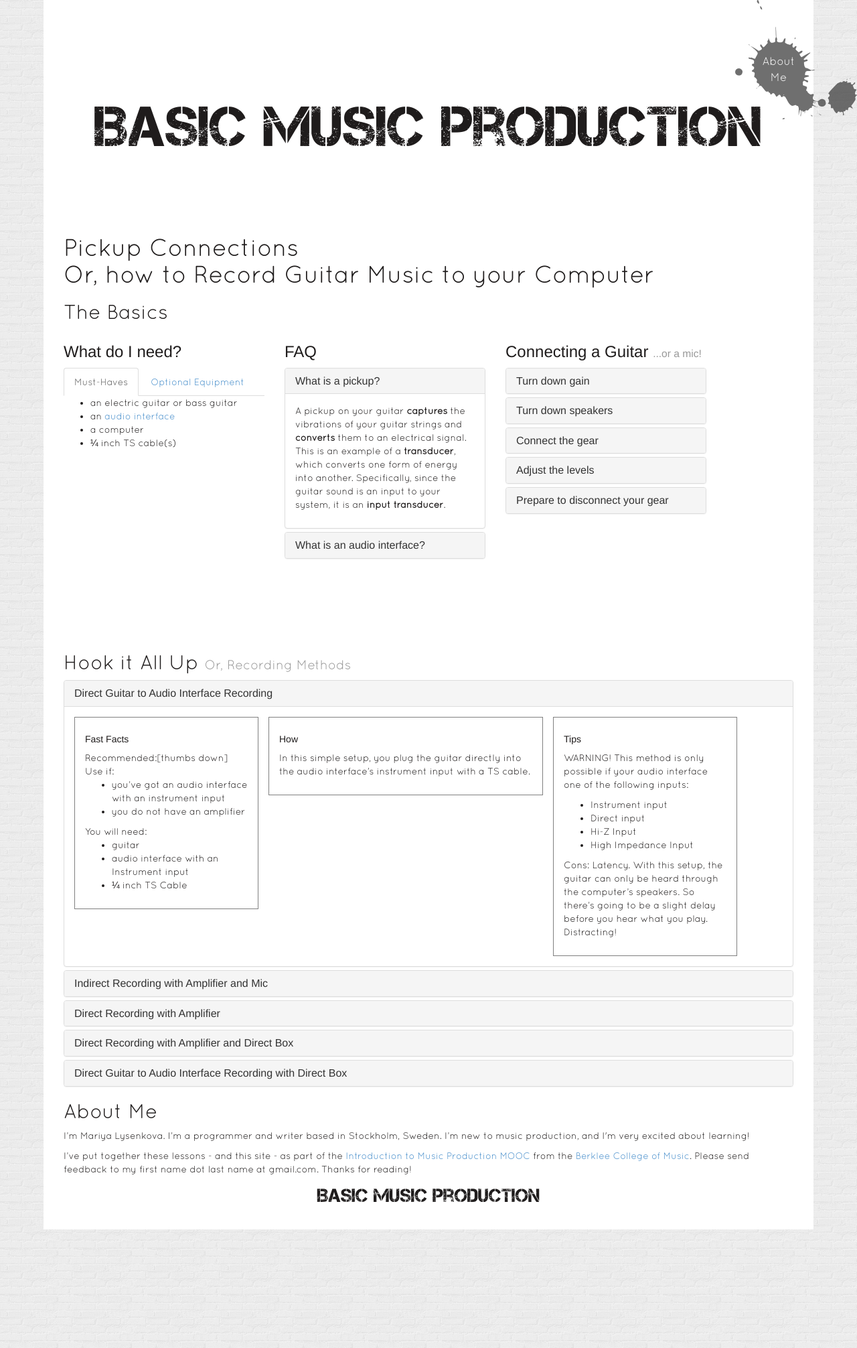
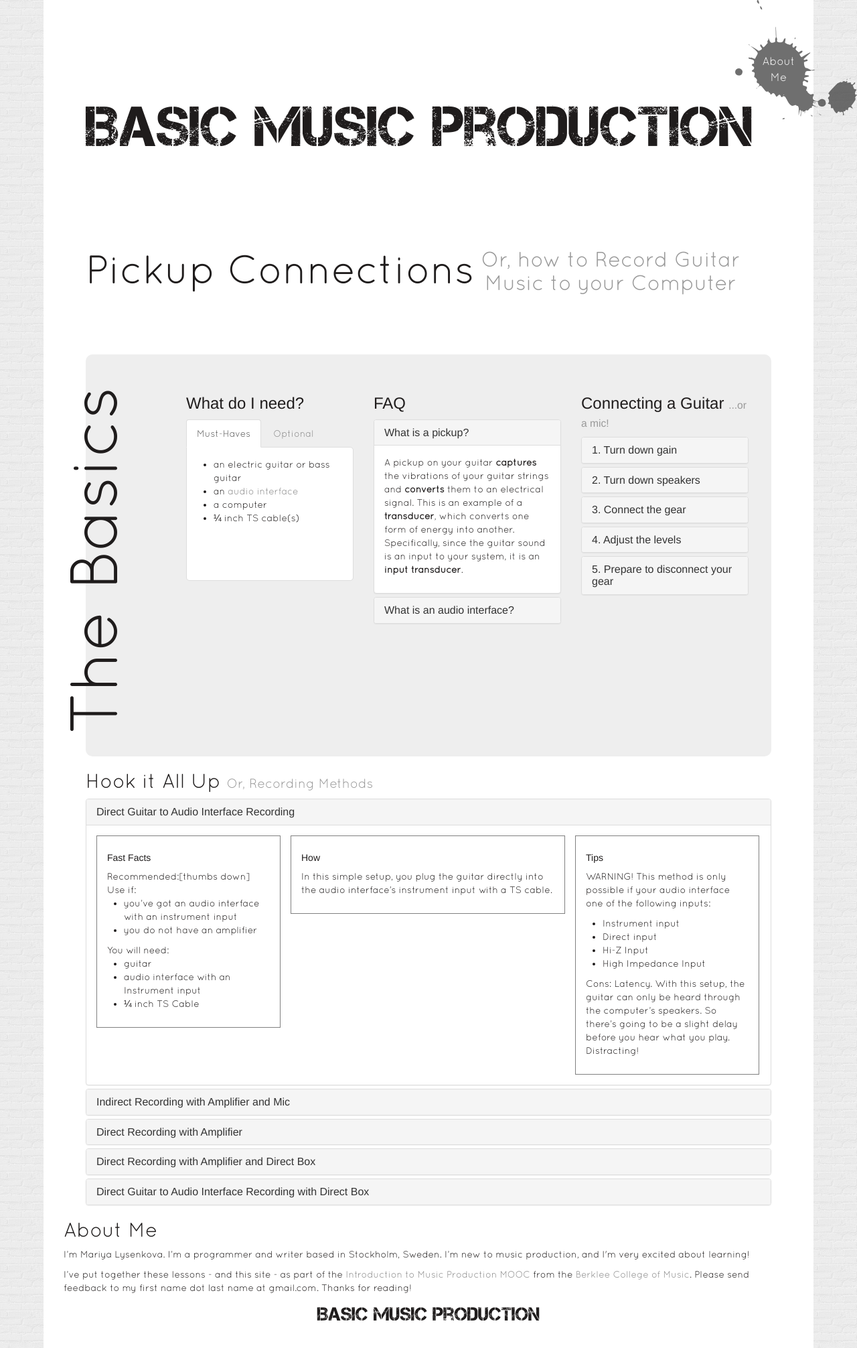
Before and after one commit to mariya/musicproduction, a Jekyll site: the page built from _posts/2014-02-05-pickup-connections.markdown, in a window 1280 px wide. Shown: the whole page at 67% size. Built offline with Jekyll 4.4.1, drawn with Linux system fonts in a browser that asks for light colours; Markdown is read by kramdown in place of the engine named in the settings; before the commit the page ends 1835 px from its top, so only the background shows below that.

Commit message:
Style basics box

```diff
--- a/_posts/2014-02-05-pickup-connections.markdown
+++ b/_posts/2014-02-05-pickup-connections.markdown
@@ -7,150 +7,155 @@ categories: tutorials
 
 <section>
   <article>
-    <h1>Pickup Connections<br/>Or, how to Record Guitar Music to your Computer</h1>
+    <h1>Pickup Connections</h1>
+    <h2 class="subtitle">Or, how to Record Guitar<br/>Music to your Computer</h2>
+    <div class="clear"></div>
     <section id="basics">
       <h2>The Basics</h2>
-      <section id="equipment">
-        <h3>What do I need?</h3>
-        <nav>
-          <ul class="nav nav-tabs">
-            <li class="active"><a href="#equipment-required" data-toggle="tab">Must-Haves</a></li>
-            <li><a href="#equipment-optional" data-toggle="tab">Optional Equipment</a></li>
-          </ul>
-        </nav>
-        <div class="tab-content">
-          <div class="tab-pane fade in active" id="equipment-required">
-            <ul>
-              <li>an electric guitar or bass guitar</li>
-              <li>an <a href="http://www.google.com/url?q=http%3A%2F%2Fwww.junodownload.com%2Fplus%2Fbest-audio-interfaces-for-home-studios%2F&sa=D&sntz=1&usg=AFQjCNHhkLSBsNCmjPb_IiFb9NRVe7syeA">audio interface</a></li>
-              <li>a computer</li>
-              <li>¼ inch TS cable(s)</li>
+      <div class="content">
+        <section id="equipment">
+          <h3>What do I need?</h3>
+          <nav>
+            <ul class="nav nav-tabs">
+              <li class="active"><a href="#equipment-required" data-toggle="tab">Must-Haves</a></li>
+              <li><a href="#equipment-optional" data-toggle="tab">Optional</a></li>
             </ul>
+          </nav>
+          <div class="tab-content">
+            <div class="tab-pane fade in active" id="equipment-required">
+              <ul>
+                <li>an electric guitar or bass guitar</li>
+                <li>an <a href="http://www.google.com/url?q=http%3A%2F%2Fwww.junodownload.com%2Fplus%2Fbest-audio-interfaces-for-home-studios%2F&sa=D&sntz=1&usg=AFQjCNHhkLSBsNCmjPb_IiFb9NRVe7syeA">audio interface</a></li>
+                <li>a computer</li>
+                <li>¼ inch TS cable(s)</li>
+              </ul>
+            </div>
+            <div class="tab-pane fade" id="equipment-optional">
+              <ul>
+                <li>an amplifier</li>
+                <li>a microphone</li>
+                <li>XLR cable(s)</li>
+                <li>DI Box (Direct Box)</li>
+                <li>a DAW (digital audio workstation)</li>
+              </ul>
+            </div>
           </div>
-          <div class="tab-pane fade" id="equipment-optional">
-            <ul>
-              <li>an amplifier</li>
-              <li>a microphone</li>
-              <li>XLR cable(s)</li>
-              <li>DI Box (Direct Box)</li>
-              <li>a DAW (digital audio workstation)</li>
-            </ul>
-          </div>
-        </div>
-      </section>
-      <section>
-        <h3>FAQ</h3>
-        <div class="panel-group" id="faq">
-          <div class="panel panel-default">
-            <div class="panel-heading">
-              <h4 class="panel-title">
-                <a data-toggle="collapse" data-parent="#faq" href="#faq-pickup">
-                  What is a pickup?
-                </a>
-              </h4>
+        </section>
+        <section id="faq">
+          <h3>FAQ</h3>
+          <div class="panel-group" id="faq">
+            <div class="panel panel-default">
+              <div class="panel-heading">
+                <h4 class="panel-title">
+                  <a data-toggle="collapse" data-parent="#faq" href="#faq-pickup">
+                    What is a pickup?
+                  </a>
+                </h4>
+              </div>
+              <div id="faq-pickup" class="panel-collapse collapse in">
+                <div class="panel-body">
+                  <p>A pickup on your guitar <strong>captures</strong> the vibrations of your guitar strings and <strong>converts</strong> them to an electrical signal. This is an example of a <strong>transducer</strong>, which converts one form of energy into another. Specifically, since the guitar sound is an input to your system, it is an <strong>input transducer</strong>.</p>
+                </div>
+              </div>
             </div>
-            <div id="faq-pickup" class="panel-collapse collapse in">
-              <div class="panel-body">
-                <p>A pickup on your guitar <strong>captures</strong> the vibrations of your guitar strings and <strong>converts</strong> them to an electrical signal. This is an example of a <strong>transducer</strong>, which converts one form of energy into another. Specifically, since the guitar sound is an input to your system, it is an <strong>input transducer</strong>.</p>
+            <div class="panel panel-default">
+              <div class="panel-heading">
+                <h4 class="panel-title">
+                  <a data-toggle="collapse" data-parent="#faq" href="#faq-audio-interface">
+                    What is an audio interface?
+                  </a>
+                </h4>
+              </div>
+              <div id="faq-audio-interface" class="panel-collapse collapse">
+                <div class="panel-body">
+                  <p>Computers don’t understand electrical signals. An audio interface <strong>translates</strong> them into <strong>binary signals</strong> that the computer understands.</p>
+                  <p>Before recording guitar, you should be familiar with your <strong>audio interface</strong>, its <strong>gain settings</strong> and how to set <strong>levels</strong>.</p>
+                </div>
               </div>
             </div>
           </div>
-          <div class="panel panel-default">
-            <div class="panel-heading">
-              <h4 class="panel-title">
-                <a data-toggle="collapse" data-parent="#faq" href="#faq-audio-interface">
-                  What is an audio interface?
-                </a>
-              </h4>
+        </section>
+        <section id="connection">
+          <h3>
+            Connecting a Guitar
+            <small class="">...or a mic!</small>
+          </h3>
+          <div class="panel-group" id="connection">
+            <div class="panel panel-default">
+              <div class="panel-heading">
+                <h4 class="panel-title">
+                  <a data-toggle="collapse" data-parent="#connection" href="#connection-gain">
+                    1. Turn down gain
+                  </a>
+                </h4>
+              </div>
+              <div id="connection-gain" class="panel-collapse collapse ">
+                <div class="panel-body">
+                  <p>Turn the input gain/trim knob(s) all the way down on the audio interface and amplifier.</p>
+                </div>
+              </div>
             </div>
-            <div id="faq-audio-interface" class="panel-collapse collapse">
-              <div class="panel-body">
-                <p>Computers don’t understand electrical signals. An audio interface <strong>translates</strong> them into <strong>binary signals</strong> that the computer understands.</p>
-                <p>Before recording guitar, you should be familiar with your <strong>audio interface</strong>, its <strong>gain settings</strong> and how to set <strong>levels</strong>.</p>
+            <div class="panel panel-default">
+              <div class="panel-heading">
+                <h4 class="panel-title">
+                  <a data-toggle="collapse" data-parent="#connection" href="#connection-speakers">
+                    2. Turn down speakers
+                  </a>
+                </h4>
+              </div>
+              <div id="connection-speakers" class="panel-collapse collapse">
+                <div class="panel-body">
+                  <p>You’ve only got two ears, so avoid unpleasant surprise sounds!</p>
+                </div>
+              </div>
+            </div>
+            <div class="panel panel-default">
+              <div class="panel-heading">
+                <h4 class="panel-title">
+                  <a data-toggle="collapse" data-parent="#connection" href="#connection-gear">
+                    3. Connect the gear
+                  </a>
+                </h4>
+              </div>
+              <div id="connection-gear" class="panel-collapse collapse">
+                <div class="panel-body">
+                  <p>Plug in your guitar and/or microphone.</p>
+                </div>
+              </div>
+            </div>
+            <div class="panel panel-default">
+              <div class="panel-heading">
+                <h4 class="panel-title">
+                  <a data-toggle="collapse" data-parent="#connection" href="#connection-levels">
+                    4. Adjust the levels
+                  </a>
+                </h4>
+              </div>
+              <div id="connection-levels" class="panel-collapse collapse">
+                <div class="panel-body">
+                  <p>Play a sample and adjust the levels.</p>
+                  <p class="warning">Guitars with <strong>passive pickups</strong> tend to have a low level, so the input gain may need to be higher than for a microphone. If the guitar has <strong>active pickups</strong>, however, then its level may be high.</p>
+                </div>
+              </div>
+            </div>
+            <div class="panel panel-default">
+              <div class="panel-heading">
+                <h4 class="panel-title">
+                  <a data-toggle="collapse" data-parent="#connection" href="#connection-disconnect">
+                    5. Prepare to disconnect your gear
+                  </a>
+                </h4>
+              </div>
+              <div id="connection-disconnect" class="panel-collapse collapse">
+                <div class="panel-body">
+                  <p>Also turn off the gain and speakers before disconnecting gear.</p>
+                </div>
               </div>
             </div>
           </div>
-        </div>
-      </section>
-      <section>
-        <h3>
-          Connecting a Guitar
-          <small>...or a mic!</small>
-        </h3>
-        <div class="panel-group" id="connection">
-          <div class="panel panel-default">
-            <div class="panel-heading">
-              <h4 class="panel-title">
-                <a data-toggle="collapse" data-parent="#connection" href="#connection-gain">
-                  Turn down gain
-                </a>
-              </h4>
-            </div>
-            <div id="connection-gain" class="panel-collapse collapse ">
-              <div class="panel-body">
-                <p>Turn the input gain/trim knob(s) all the way down on the audio interface and amplifier.</p>
-              </div>
-            </div>
-          </div>
-          <div class="panel panel-default">
-            <div class="panel-heading">
-              <h4 class="panel-title">
-                <a data-toggle="collapse" data-parent="#connection" href="#connection-speakers">
-                  Turn down speakers
-                </a>
-              </h4>
-            </div>
-            <div id="connection-speakers" class="panel-collapse collapse">
-              <div class="panel-body">
-                <p>You’ve only got two ears, so avoid unpleasant surprise sounds!</p>
-              </div>
-            </div>
-          </div>
-          <div class="panel panel-default">
-            <div class="panel-heading">
-              <h4 class="panel-title">
-                <a data-toggle="collapse" data-parent="#connection" href="#connection-gear">
-                  Connect the gear
-                </a>
-              </h4>
-            </div>
-            <div id="connection-gear" class="panel-collapse collapse">
-              <div class="panel-body">
-                <p>Plug in your guitar and/or microphone.</p>
-              </div>
-            </div>
-          </div>
-          <div class="panel panel-default">
-            <div class="panel-heading">
-              <h4 class="panel-title">
-                <a data-toggle="collapse" data-parent="#connection" href="#connection-levels">
-                  Adjust the levels
-                </a>
-              </h4>
-            </div>
-            <div id="connection-levels" class="panel-collapse collapse">
-              <div class="panel-body">
-                <p>Play a sample and adjust the levels.</p>
-                <p class="warning">Guitars with <strong>passive pickups</strong> tend to have a low level, so the input gain may need to be higher than for a microphone. If the guitar has <strong>active pickups</strong>, however, then its level may be high.</p>
-              </div>
-            </div>
-          </div>
-          <div class="panel panel-default">
-            <div class="panel-heading">
-              <h4 class="panel-title">
-                <a data-toggle="collapse" data-parent="#connection" href="#connection-disconnect">
-                  Prepare to disconnect your gear
-                </a>
-              </h4>
-            </div>
-            <div id="connection-disconnect" class="panel-collapse collapse">
-              <div class="panel-body">
-                <p>Also turn off the gain and speakers before disconnecting gear.</p>
-              </div>
-            </div>
-          </div>
-        </div>
-      </section>
+        </section>
+      </div>
+      <div class="clear"></div>
     </section>
     <section id="methods">
       <h2>
--- a/css/mpb.css
+++ b/css/mpb.css
@@ -10,6 +10,42 @@ body {
   margin: auto;
   width: 1150px;
   padding: 30px;
+}
+
+body a, body a:hover {
+  color: #888;
+  text-decoration: none;
+}
+
+body a:hover {
+  color: #bbb;
+  text-decoration: none;
+}
+
+ul {
+  padding-left: 25px;
+}
+
+.clear {
+  clear: both;
+}
+
+.nav-tabs {
+  border-bottom: none;
+}
+
+.tab-content {
+  background-color: white;
+  border: 1px solid #ddd;
+  -webkit-border-radius: 0px 5px 5px 5px;
+  border-radius: 0px 5px 5px 5px;
+  padding: 15px;
+  min-height: 200px;
+}
+
+article {
+  width: 1024px;
+  margin: auto;
 }
 
 .logo {
@@ -26,6 +62,8 @@ body {
 header .logo {
   font-size: 6em;
   margin: 100px auto;
+  max-width: 1024px;
+  text-align: left;
 }
 
 header .about {
@@ -57,12 +95,7 @@ h1, h2 {
   font-family: 'quicksandregular', Arial, sans-serif;
 }
 
-#basics section {
-  float: left;
-  height: 480px;
-  margin-right: 30px;
-  width: 300px;
-}
+
 
 #methods {
   clear: both;
@@ -83,3 +116,58 @@ h1, h2 {
 #methods .tips {
   margin-right: 0;
 }
+
+h1 {
+  font-size: 4.25em;
+  float: left;
+}
+
+h2.subtitle {
+  font-size: 2.25em;
+  float: left;
+  margin-left: 10px;
+  text-align: center;
+  color: #999;
+}
+
+#basics {
+  background-color: #eee;
+  clear: both;
+  margin-top: 80px;
+  -webkit-border-radius: 10px 10px 10px 10px;
+  border-radius: 10px 10px 10px 10px;
+  min-height: 600px;
+}
+
+#basics h2 {
+  font-size: 100px;
+  -moz-transform: rotate(270deg) translateY(-500px);
+  -webkit-transform: rotate(270deg) translateY(-450px);
+  -o-transform: rotate(270deg) translateY(-500px);
+  -ms-transform: rotate(270deg) translateY(-500px);
+  transform: rotate(270deg) translateY(-500px);
+}
+
+#basics section {
+  float: left;
+  height: 480px;
+  margin-right: 30px;
+  width: 200px;
+}
+
+#basics #equipment {
+  padding-left: 150px;
+  width: 400px;
+}
+
+#basics #faq {
+  width: 280px;
+}
+
+#basics #connection {
+  width: 250px;
+}
+
+#basics .content {
+  margin-top: -80px;
+}
```
